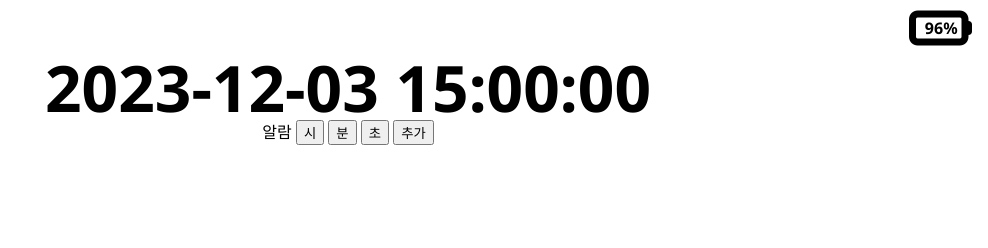
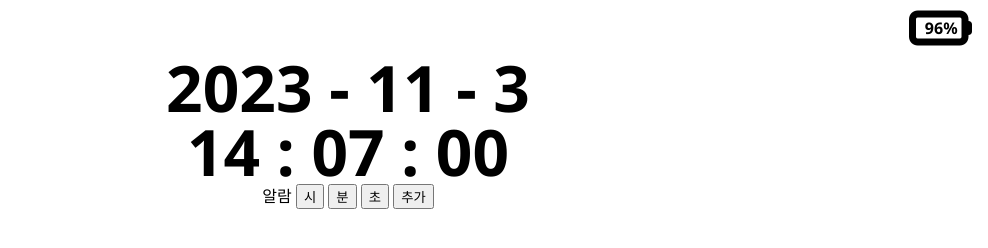
Before and after one commit to SinJungho/Comento_Bootcamp, a plain HTML site: page 3주차/clock/index.html in a window 1280 px wide. Shown: the whole page, without its empty margins (292-1280 px from the left). Drawn offline with Linux system fonts and the light colour scheme.

Commit message:
타이머, 날짜 기능 완성

```diff
--- a/3주차/clock/index.html
+++ b/3주차/clock/index.html
@@ -23,8 +23,8 @@
       <div class="timer-wrap">
         <!-- timer -->
         <div id="timer" class="timer">
-          <span>2023-12-03</span>
-          <span>15:00:00</span>
+          <div id="date" class="date"></div>
+          <div id="time" class="time"></div>
         </div>
         <!-- timer notice -->
         <div class="timer-notice"></div>
@@ -41,5 +41,6 @@
       </div>
     </div>
     <script src="js/battery.js"></script>
+    <script src="js/timer.js"></script>
   </body>
 </html>
--- /dev/null
+++ b/3주차/clock/js/timer.js
@@ -0,0 +1,27 @@
+let printDate = document.getElementById("date");
+let printTime = document.getElementById("time");
+let dateInfo = new Date();
+
+// date
+function getDate() {
+  let year = dateInfo.getFullYear();
+  let month = dateInfo.getMonth();
+  let date = dateInfo.getDate();
+
+  printDate.innerHTML = `${year} - ${month} - ${date}`;
+}
+
+//timer
+function getTime(params) {
+  setInterval(function() {
+    dateInfo = new Date(); //dateInfo가 실시간 업데이트를 못해서 다시 객체 참조
+    let hour = String(dateInfo.getHours()).padStart(2, "0");
+    let min = String(dateInfo.getMinutes()).padStart(2, "0");
+    let sec = String(dateInfo.getSeconds()).padStart(2, "0");
+
+    printTime.innerText = (`${hour} : ${min} : ${sec}`);
+  }, 1000);
+}
+
+getDate();
+getTime();
--- a/3주차/clock/style/timer.css
+++ b/3주차/clock/style/timer.css
@@ -1,5 +1,16 @@
+.timer{
+  display: flex;
+    flex-direction: column;
+    align-items: center;
+}
+
 .timer:first-child, .timer:last-child{
   font-size: 4rem;
   font-weight: 700;
 
 }
+
+.time, .date{
+  display: flex;
+  align-items: center;
+}
```
